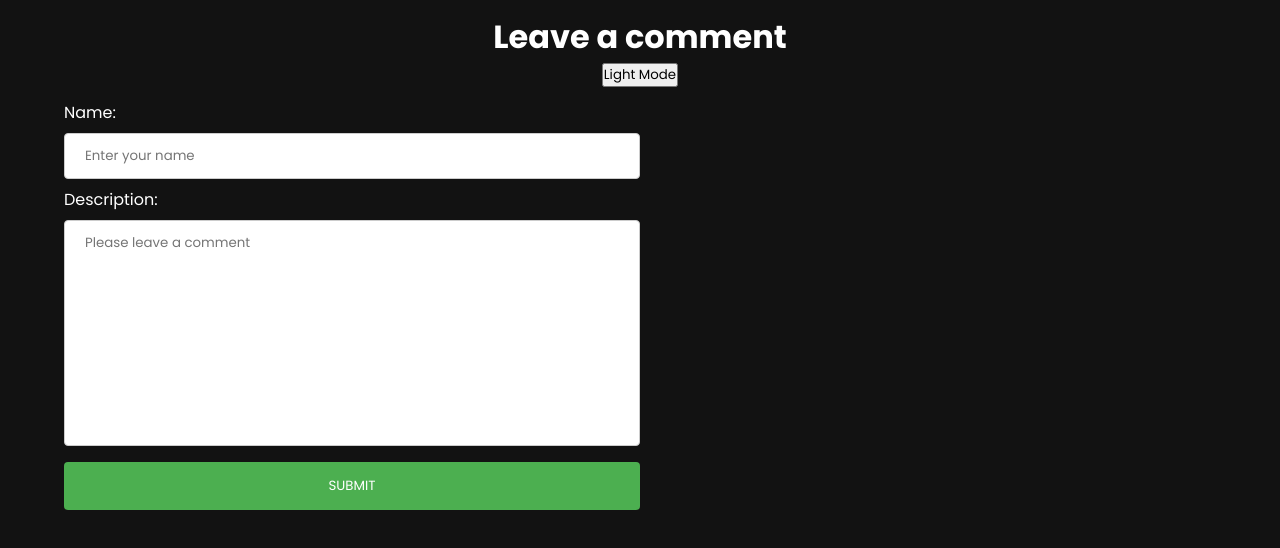
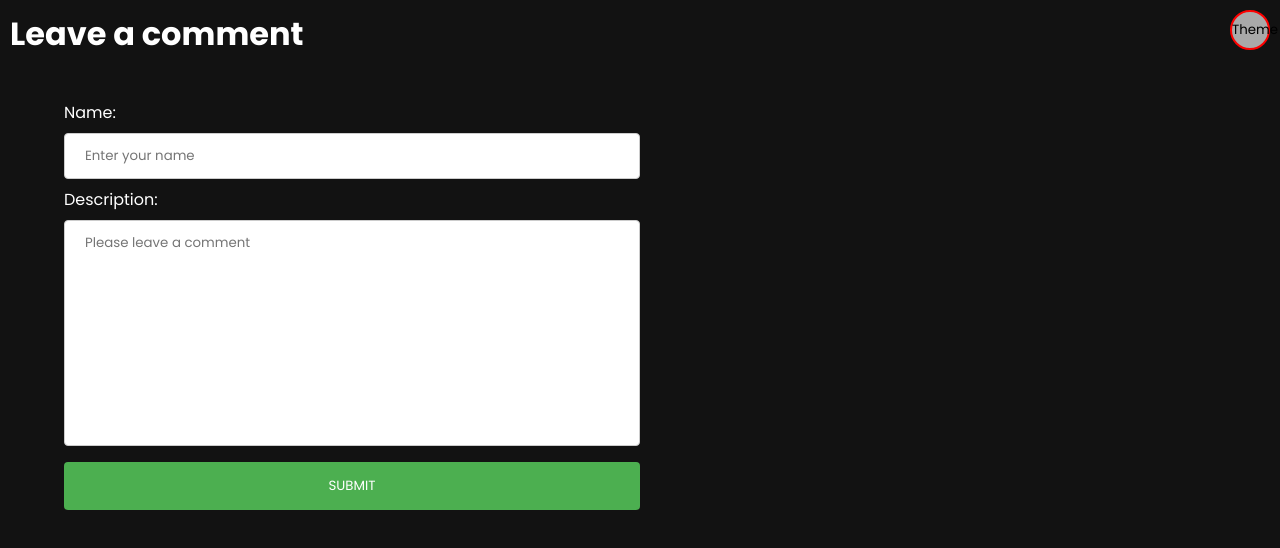
Before and after one commit to BullDogPatch/week4-assignment, a website built with Vite: page client/index.html in a window 1280 px wide. Built offline with nearby package versions, Linux system fonts and the light colour scheme; files whose address does not match are found by name.

Commit message:
change theme button to display a sun or moon

```diff
--- a/client/index.html
+++ b/client/index.html
@@ -15,9 +15,9 @@
   </head>
   <body>
     <div id="app">
-      <header>
+      <header class="header">
         <h1>Leave a comment</h1>
-        <button class="theme-toggler">Light Mode</button>
+        <button class="theme-toggler">Theme</button>
       </header>
 
       <button class="toggle-form">Hide form</button>
--- a/client/src/main.js
+++ b/client/src/main.js
@@ -174,14 +174,18 @@ const body = document.querySelector('body');
 
 const enableLightMode = () => {
   body.classList.add('light');
-  chooseTheme.textContent = 'Dark Mode';
+  chooseTheme.style.backgroundColor = 'black';
+  chooseTheme.textContent = '🌕';
+  chooseTheme.style.fontSize = '25px';
 
   localStorage.setItem('dark-mode', 'enabled');
 };
 
 const disableLightMode = () => {
   body.classList.remove('light');
-  chooseTheme.textContent = 'Light Mode';
+  chooseTheme.style.backgroundColor = 'white';
+  chooseTheme.textContent = '☀️';
+  chooseTheme.style.fontSize = '25px';
   localStorage.setItem('dark-mode', 'disabled');
 };
 
--- a/client/src/style.css
+++ b/client/src/style.css
@@ -18,11 +18,22 @@ body {
   background-color: #f8fafc;
 }
 
-header {
+.header {
   align-content: center;
   padding: 10px;
   height: 100px;
   text-align: center;
+  display: flex;
+  justify-content: space-between;
+}
+
+.header .theme-toggler {
+  width: 40px;
+  height: 40px;
+  background-color: darkgray;
+  border-radius: 50%;
+  cursor: pointer;
+  border: 2px solid red;
 }
 
 .container {
```
